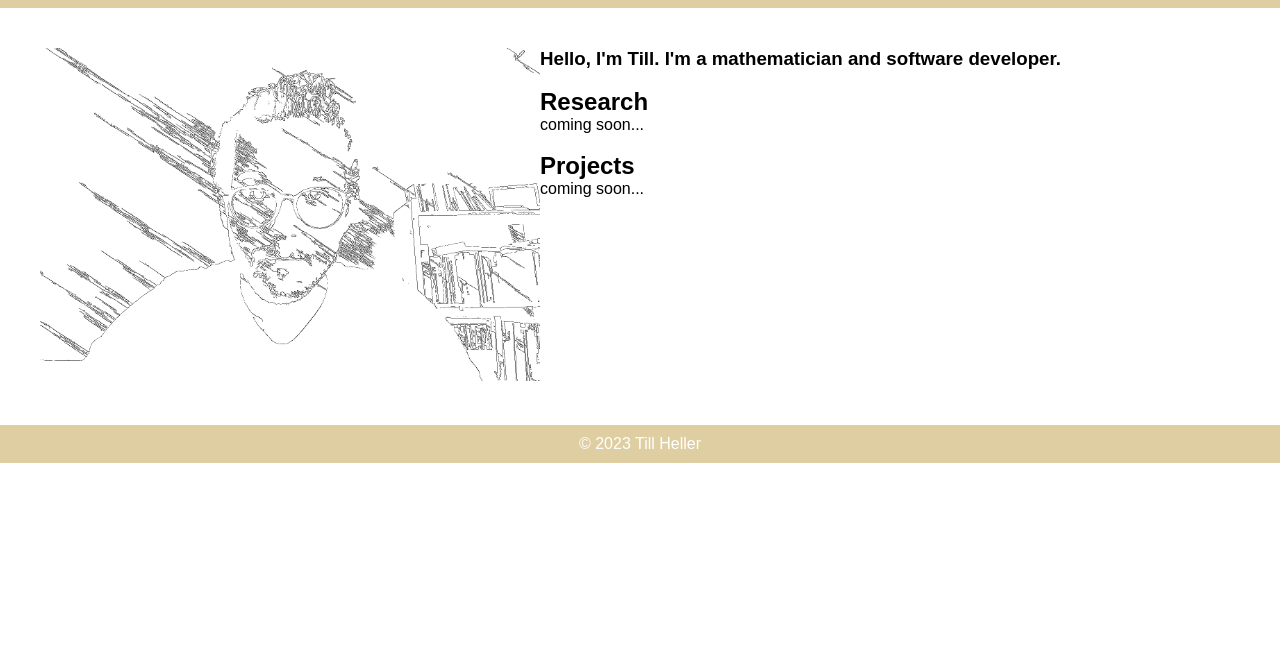
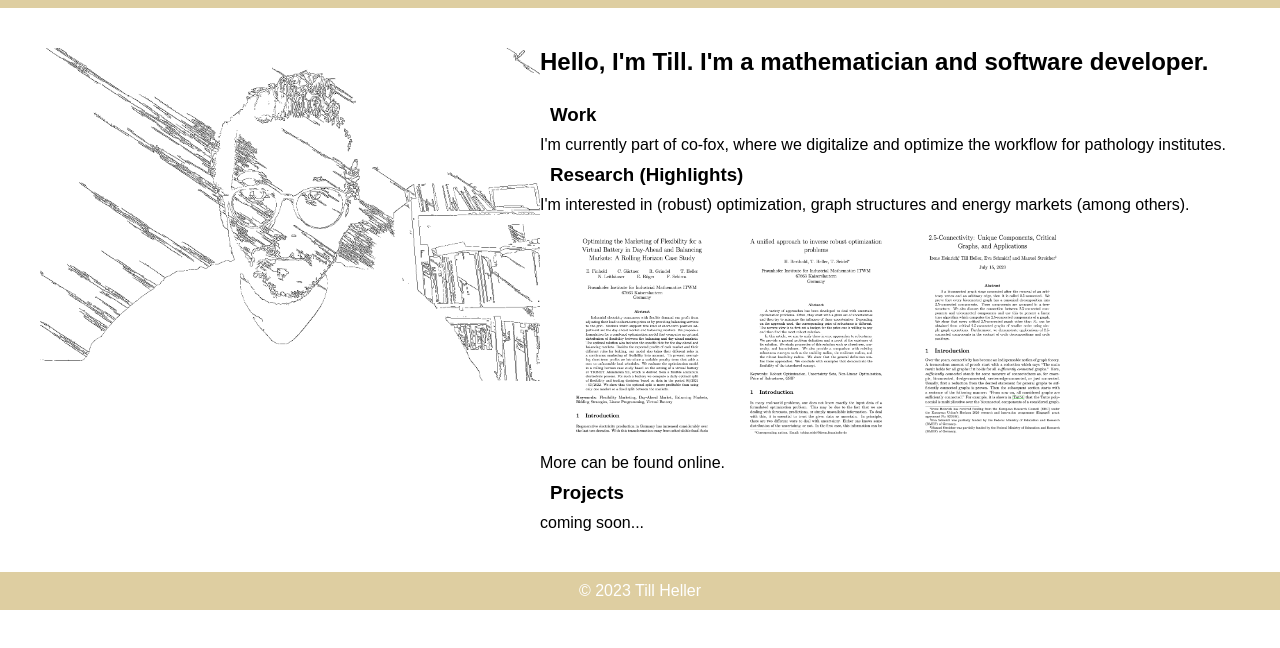
Before and after one commit to heller7/heller, a plain HTML site: page index.html in a window 1280 px wide. Shown: the part 40-688 px from the top of the page. Drawn offline with Linux system fonts and the light colour scheme.

Commit message:
Update index.html

```diff
--- a/index.html
+++ b/index.html
@@ -21,13 +21,24 @@
         <div>
             <img src="img.png" alt="icon" width="500">
         </div>
-        <div id="resume">
-            <h3>Hello, I'm Till. I'm a mathematician and software developer. </h3>
+                <div id="resume">
+            <h2>Hello, I'm Till. I'm a mathematician and software developer. </h2>
             <br>
-            <h2>Research</h2>
-            <p>coming soon...</p>
+
+            <h3 class="header">Work</h3>
+            I'm currently part of co-fox, where we digitalize and optimize the workflow for pathology institutes.
+            <h3 class="header">Research (Highlights)</h3>
+            I'm interested in (robust) optimization, graph structures and energy markets (among others).
             <br>
-            <h2>Projects</h2>
+            <div class="line">
+                <a href="https://www.sciencedirect.com/science/article/abs/pii/S0306261923010310" target="_blank"> <img class="paper" src="paper_markets.png" width="150" alt="paper cross-market optimization"></a>
+                <a href="https://arxiv.org/abs/2105.09588" target="_blank"> <img class="paper" src="paper_inverse.png" width="150" alt="paper inverse robustness"></a>
+                <a href="https://link.springer.com/chapter/10.1007/978-3-030-60440-0_28" target="_blank"> <img class="paper" src="paper_connectivity.png" width="150" alt="paper 2.5 connectivity"></a>
+            </div>
+            <br>
+            More can be found online.
+            <br>
+            <h3 class="header">Projects</h3>
             <p>coming soon...</p>
         </div>
     </section>
```
